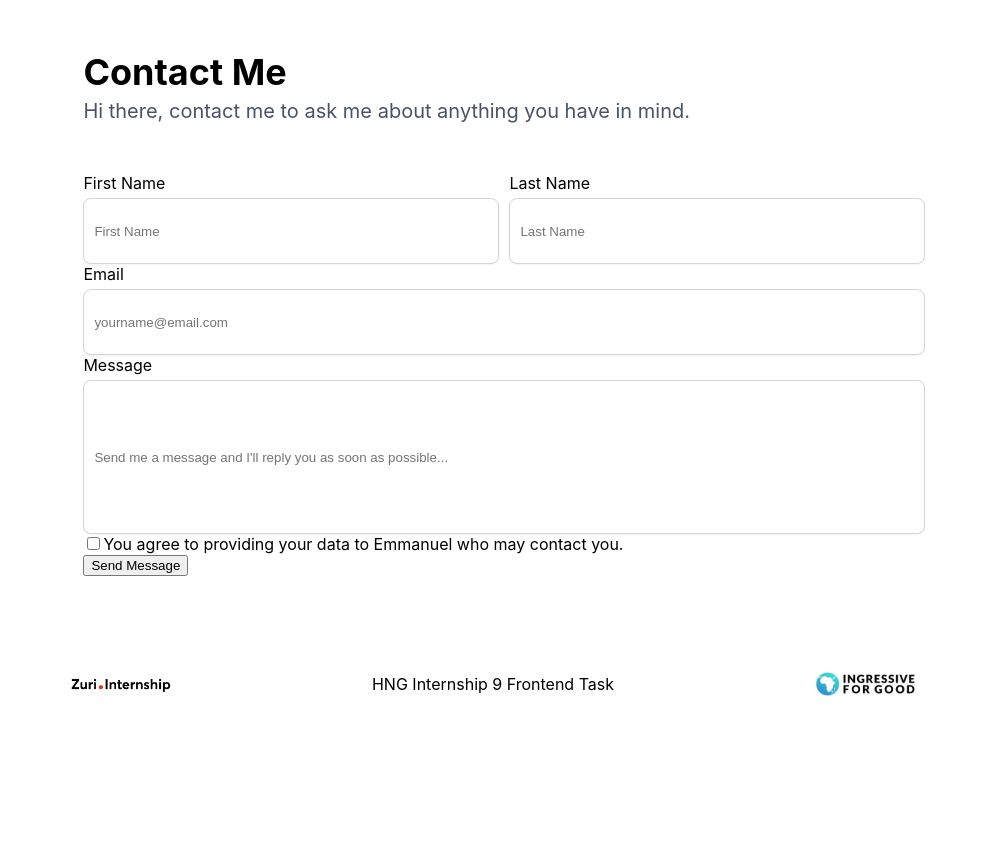
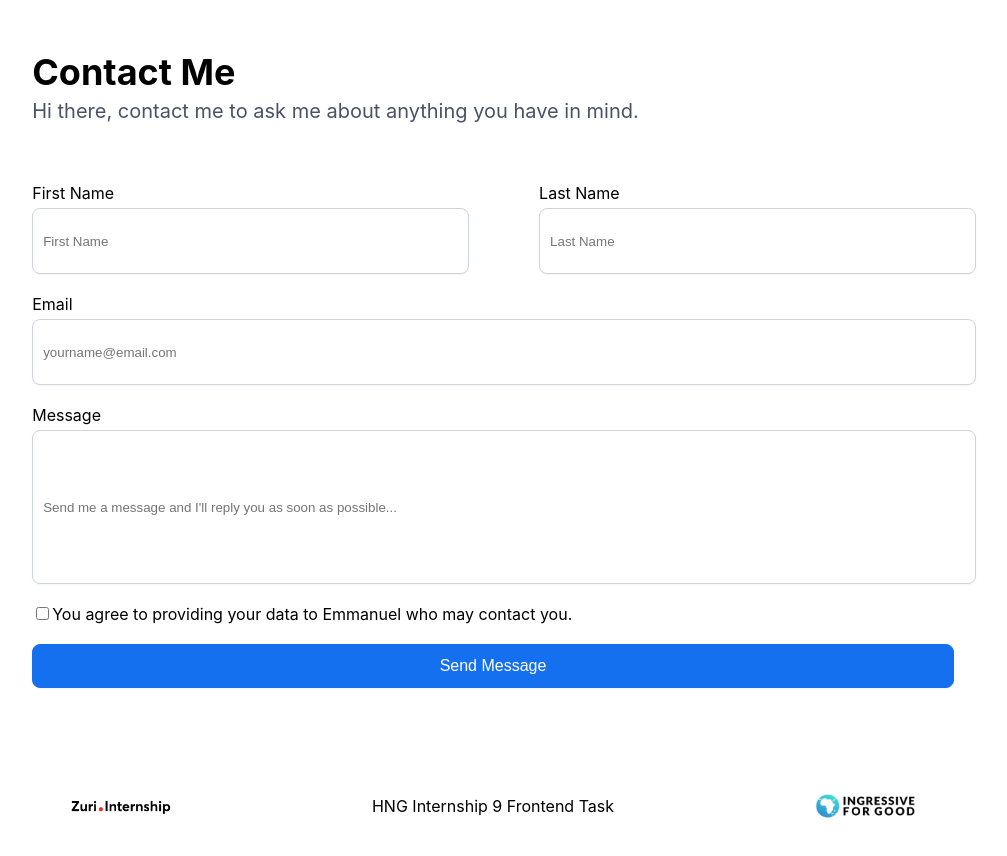
Before and after one commit to aroremmanuel/LinkTree, a React (Create React App) app: page /contact in a window 1280 px wide. Shown: the top 856 px of the page, without its empty margins (147-1154 px from the left). Before the commit the page ends 800 px from the top, so only its background shows below. Built offline with nearby package versions, Linux system fonts and the light colour scheme.

Commit message:
feat: Styled the contact button and did a few bug fixes

```diff
--- a/src/App.css
+++ b/src/App.css
@@ -79,10 +79,11 @@ body {
     width: 30%;
 }
 
+/* Code from here on is for contact.js */
 
 
 #contact__form__container {
-    padding: 10px 10%;
+    padding: 10px 5%;
     text-align: left;
 }
 
@@ -90,15 +91,6 @@ body {
     display: flex;
     flex-flow: wrap;
     justify-content: space-between;
-}
-
-.form_entry {
-    display: flex;
-    flex-direction: column;
-}
-
-.name__field__container {
-    width: 48%;
 }
 
 #contact__header {
@@ -110,6 +102,16 @@ body {
     font-size: 20px;
     color: #475467;
     margin: 5px 0px;
+}
+
+
+.form_entry {
+    display: flex;
+    flex-direction: column;
+}
+
+.name__field__container {
+    width: 45%;
 }
 
 #contact__form {
@@ -125,6 +127,11 @@ body {
     border-radius: 8px;
     box-shadow: 0px 1px 2px rgba(16, 24, 40, 0.05);
     height: 44px;
+    width: 100%;
+}
+
+.input__container {
+    margin: 10px 0px;
     width: 100%;
 }
 
@@ -144,3 +151,26 @@ body {
     height: 132px;
     resize: none;
 }
+
+#checkbox {
+    margin: 10px 0px;
+}
+
+#btn__submit {
+    width: 100%;
+    border-radius: 8px;
+    background-color: #1570EF;
+    box-shadow: 0px 1px 2px rgba(16, 24, 40, 0.05);
+    border: 1px solid #1570EF;
+    height: 44px;
+    color: white;
+    margin: 0px;
+    padding: 0px;
+    font-size: 16px;
+    transition: 0.5s;
+}
+
+#btn__submit:hover {
+    background-color: #4e8fff;
+    border: 1px solid #4e8fff;
+}
--- a/src/components/form.js
+++ b/src/components/form.js
@@ -5,7 +5,7 @@ function Form() {
             <p id="contact__subtext">Hi there, contact me to ask me about anything you have in mind.</p>
                 <form >
                     <div id="contact__form">
-                        <div id="name_container">
+                        <div id="name_container" className="input__container">
                             <div className="form_entry , name__field__container">
                                 <label for="first_name">First Name</label>
                                 <input type="text" placeholder="First Name" id="first_name" className="contact__input , name__field" required />
@@ -15,19 +15,19 @@ function Form() {
                                 <input type="text" placeholder="Last Name" id="last_name" className="contact__input , name__field" required />
                             </div>
                         </div>
-                        <div className="form_entry">
+                        <div className="form_entry , input__container">
                             <label for="email">Email</label>
                             <input type="text" placeholder="yourname@email.com" id="email" className="contact__input" required  />
                         </div>
-                        <div className="form_entry">
+                        <div className="form_entry , input__container">
                             <label for="message">Message</label>
                             <input type="text" placeholder="Send me a message and I'll reply you as soon as possible..." id="message" className="contact__input" required />
                         </div>
-                        <div>
+                        <div id="checkbox" className="input__container">
                         <input type='checkbox' required ></input>You agree to providing your data to Emmanuel who may contact you.
                         </div>
-                        <div>
-                        <button type="submit">Send Message</button>
+                        <div className="input__container">
+                        <button type="submit" id="btn__submit">Send Message</button>
                         </div>
                     </div>
                 </form>
```
